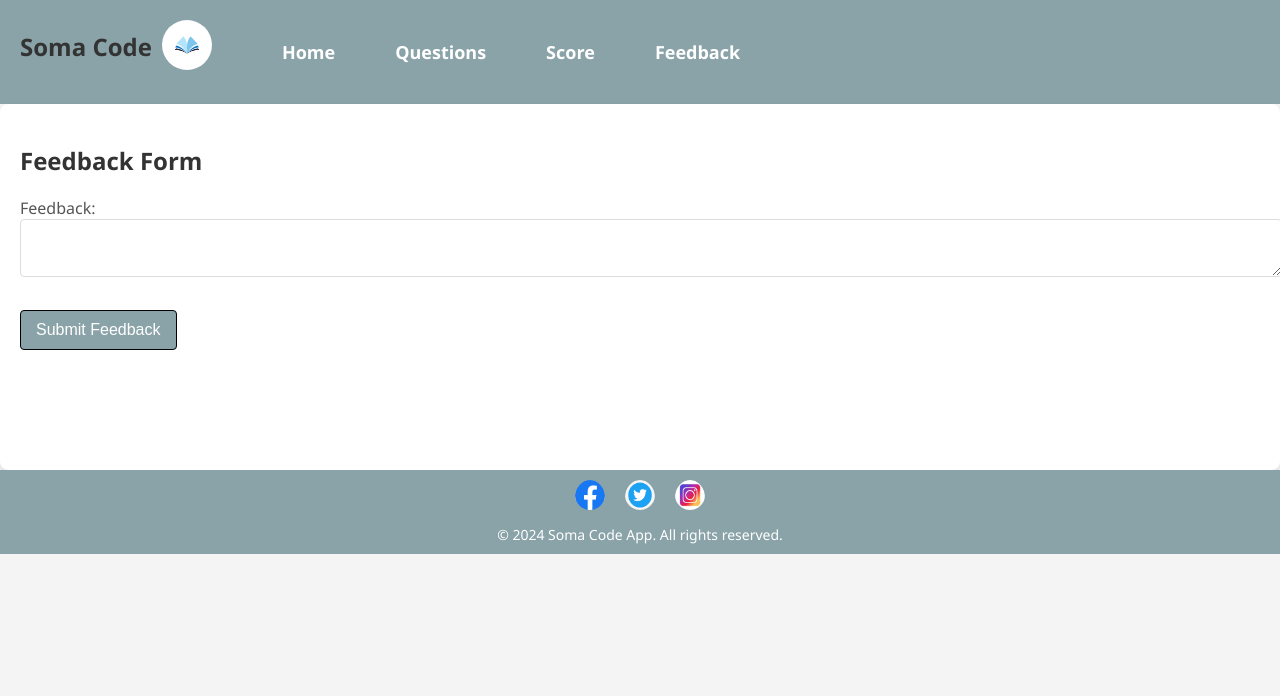
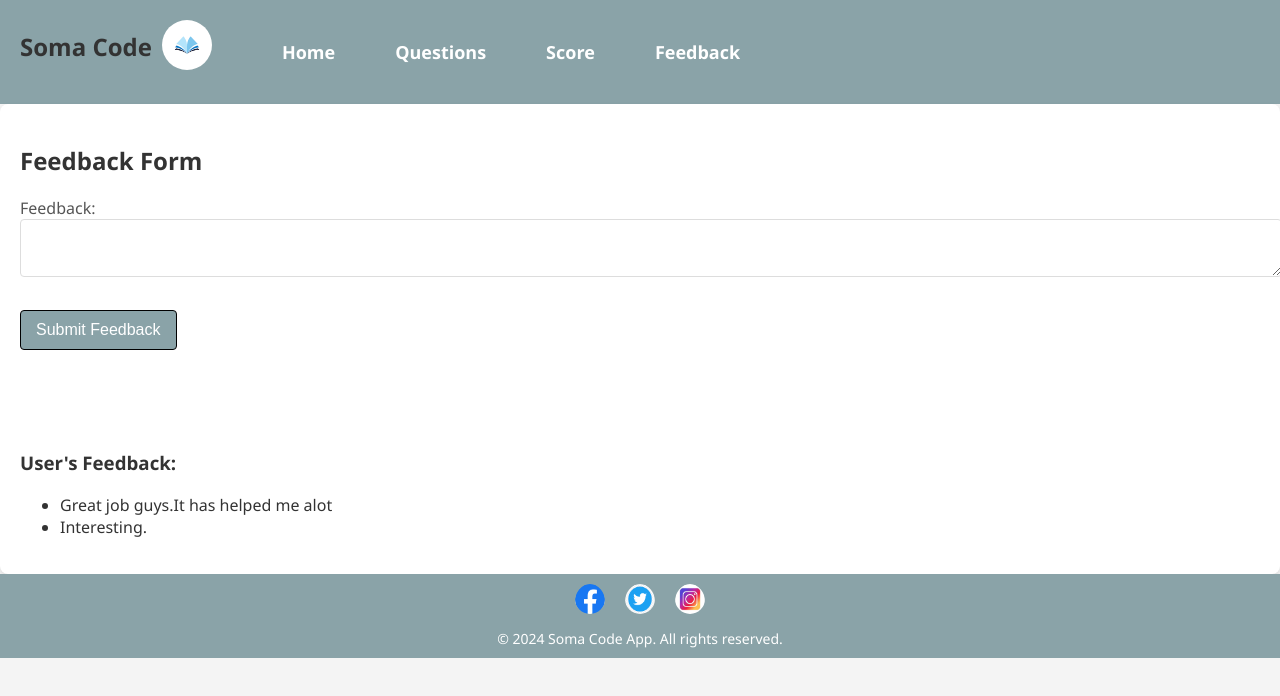
Before and after one commit to Gilbertshikwe/Quizz-example, a React (Create React App) app: page /feedback in a window 1280 px wide. Shown: the top 696 px of the page. Built offline with nearby package versions, Linux system fonts and the light colour scheme; data requests are answered from the project's data file.

Commit message:
added some changes

```diff
--- a/db.json
+++ b/db.json
@@ -258,44 +258,16 @@
       ],
       "correctAnswer": "break",
       "userAnswer": null
-    },
-    {
-      "feedback": "The quiz was good.",
-      "id": 21
     }
   ],
   "feedback": [
     {
-      "feedback": "Kijana good job",
+      "feedback": "Great job guys.It has helped me alot",
       "id": 4
     },
     {
-      "feedback": "Good Work!",
+      "feedback": "Interesting.",
       "id": 5
-    },
-    {
-      "feedback": "Interesting",
-      "id": 6
-    },
-    {
-      "feedback": "Well done",
-      "id": 7
-    },
-    {
-      "feedback": "Keep up\n",
-      "id": 8
-    },
-    {
-      "feedback": "Keep going",
-      "id": 9
-    },
-    {
-      "feedback": "Need to work on some things.",
-      "id": 10
-    },
-    {
-      "feedback": "Pull up your socks ",
-      "id": 11
     }
   ]
 }
--- a/src/App.css
+++ b/src/App.css
@@ -209,7 +209,7 @@ body {
 }
 
 .correct-answers ul,
-.incorrect-answers ul {
+.incorrect-answers ol {
   list-style: none;
   padding: 0;
 }
@@ -323,3 +323,22 @@ p {
   margin: 0;
   font-size: 14px;
 }
+
+.submitted-feedback {
+  margin-top: 20px;
+  border: 1px solid #ccc;
+  padding: 10px;
+  background-color: #f8f8f8;
+  border-radius: 15px;
+}
+
+.submitted-feedback h3 {
+  font-size: 18px;
+  color: #333;
+  margin-bottom: 8px;
+}
+
+.submitted-feedback p {
+  font-size: 16px;
+  color: #555;
+}
--- a/src/App.js
+++ b/src/App.js
@@ -75,7 +75,7 @@ function App() {
       <div>
         <Navbar />
         <Routes>
-          <Route path="/about" element={<About />} />
+          <Route path="/about" element={<About />}  />
           <Route
             path="/questions"
             element={
--- a/src/components/Feedback.js
+++ b/src/components/Feedback.js
@@ -1,8 +1,9 @@
-import React, { useState } from 'react';
+import React, { useState, useEffect } from 'react';
 import { useFormik } from 'formik';
 
 function Feedback() {
   const [submissionStatus, setSubmissionStatus] = useState(null);
+  const [allFeedback, setAllFeedback] = useState([]);
 
   const formik = useFormik({
     initialValues: {
@@ -10,7 +11,7 @@ function Feedback() {
     },
     onSubmit: async (values, { resetForm }) => {
       try {
-        const response = await fetch('http://localhost:4000/questions', {
+        const response = await fetch('http://localhost:4000/feedback', {
           method: 'POST',
           headers: {
             'Content-Type': 'application/json',
@@ -38,6 +39,24 @@ function Feedback() {
     },
   });
 
+  useEffect(() => {
+    const fetchAllFeedback = async () => {
+      try {
+        const response = await fetch('http://localhost:4000/feedback');
+        if (!response.ok) {
+          throw new Error(`HTTP error! Status: ${response.status}`);
+        }
+
+        const data = await response.json();
+        setAllFeedback(data);
+      } catch (error) {
+        console.error('Error fetching all feedback:', error);
+      }
+    };
+
+    fetchAllFeedback();
+  }, []);
+
   return (
     <div className='feedback-container'>
       <h2>Feedback Form</h2>
@@ -58,6 +77,18 @@ function Feedback() {
         </label>
         <button type="submit" className='submit-button' disabled={!formik.isValid}>Submit Feedback</button>
       </form>
+
+      {allFeedback.length > 0 && (
+  <div className='all-feedback'>
+    <h3>User's Feedback:</h3>
+    <ul>
+      {allFeedback.map((feedbackItem) => (
+        <li key={feedbackItem.id}>{feedbackItem.feedback}</li>
+      ))}
+    </ul>
+  </div>
+)}
+
     </div>
   );
 }
--- a/src/components/Score.js
+++ b/src/components/Score.js
@@ -12,13 +12,12 @@ function Score({ score, questions }) {
   const totalQuestions = questions.length;
 
   let message = '';
-
-  if (score > 15) {
-    message = 'Good job!';
-  } else if (score >= 10) {
-    message = 'Nice effort!';
+if (score >= 5) {
+  message = 'Na Umeiva Msee.Good job!';
+} else if (score > 3) {
+  message = 'Rudi Uive Tena Msee.Nice effort!';
 } else {
-    message = 'You need to improve.';
+  message = 'Ni Kama Hukuelewa Msee.You need to improve.';
 }
 
   return (
@@ -26,6 +25,7 @@ function Score({ score, questions }) {
       <div className="score-title">Your Score: {score}</div>
       <div className="score-message">{message}</div>
 
+      {correctAnswers?.length > 0 && (
         <div className="correct-answers">
           <h3>Correct Answers:</h3>
           <p>{correctAnswers.length} out of {totalQuestions}</p>
@@ -35,16 +35,21 @@ function Score({ score, questions }) {
             ))}
           </ul>
         </div>
+      )}
 
+      {incorrectAnswers?.length > 0 && (
         <div className="incorrect-answers">
           <h3>Incorrect Answers:</h3>
           <p>{incorrectAnswers.length} out of {totalQuestions}</p>
           <ol>
             {incorrectAnswers.map((question) => (
-            <li key={question.id}>{question.text}</li>
+              <li key={question.id}>
+                {question.text} - Correct Answer: {question.correctAnswer}
+              </li>
             ))}
           </ol>
         </div>
+      )}
     </div>
   );
 }
```
Lines whose indentation alone changed are shown as unchanged.
